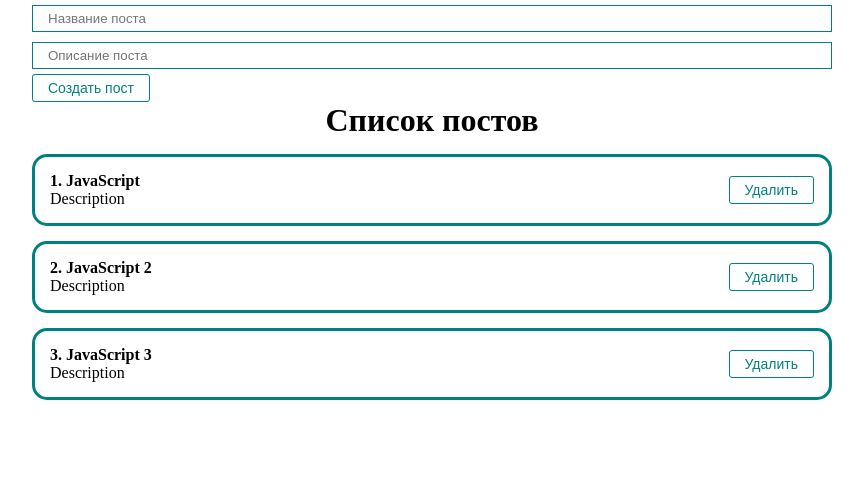
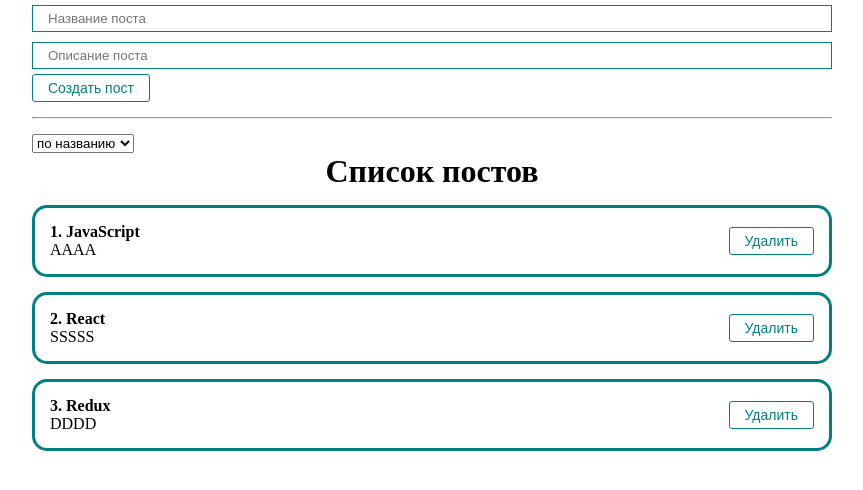
Before and after one commit to Alexander-Gladkikh/react_project, a React (Create React App) app: page /posts in a window 1280 px wide. Shown: the top 490 px of the page, without its empty margins (208-1071 px from the left). Built offline with nearby package versions, Linux system fonts and the light colour scheme.

Commit message:
create component MySelect

```diff
--- a/src/App.js
+++ b/src/App.js
@@ -1,16 +1,16 @@
 import React, {useRef, useState} from 'react'
-import PostItem from "./components/PostItem";
 import PostList from "./components/PostList";
-import MyButton from "./components/UI/button/MyButton";
-import MyInput from "./components/UI/input/MyInput";
 import PostForm from "./components/UI/PostForm";
+import MySelect from "./components/UI/select/MySelect";
 
 function App() {
     const [posts, setPosts] = useState([
-        {id: 1, title: 'JavaScript', body: 'Description'},
-        {id: 2, title: 'JavaScript 2', body: 'Description'},
-        {id: 3, title: 'JavaScript 3', body: 'Description'}
+        {id: 1, title: 'JavaScript', body: 'AAAA'},
+        {id: 2, title: 'React', body: 'SSSSS'},
+        {id: 3, title: 'Redux', body: 'DDDD'}
     ])
+
+    const [selectedSort, setSelectedSort] = useState()
 
     const create = (newPost) => {
         setPosts([...posts, newPost])
@@ -20,11 +20,30 @@
         setPosts(posts.filter(el => el.id !== post.id))
     }
 
+    const sortPost = (sort) => {
+        console.log(sort)
+        setSelectedSort(sort)
+        setPosts([...posts.sort((a,b) => a[sort].localeCompare(b[sort]))])
+    }
 
-    return (<div className="App">
+    return (
+        <div className="App">
         <PostForm create={create}/>
-        <PostList removePost={removePost} post={posts} title={'Список постов'}/>
-    </div>);
+        <hr style={{margin: '15px 0'}}/>
+        <MySelect
+            value={selectedSort}
+            onChange={sortPost}
+            defaultValue={'Сортировка'} options={[
+            {value: 'title', name: 'по названию'},
+            {value: 'body', name: 'по описанию'}
+        ]}/>
+            {posts.length
+                ? <PostList removePost={removePost} post={posts} title={'Список постов'}/>
+                : <h1 style={{textAlign: 'center'}}>Посты не найдены</h1>
+            }
+
+    </div>
+);
 }
 
 export default App;
--- /dev/null
+++ b/src/components/UI/select/MySelect.jsx
@@ -0,0 +1,15 @@
+import React from 'react';
+
+const MySelect = ({options, defaultValue, value, onChange}) => {
+    return (
+        <select
+        value={value}
+        onChange={event => onChange(event.target.value)}>
+            <option disabled value="defaultValue">{defaultValue}</option>
+            {options.map(option =>
+            <option key={option.value} value={option.value}>{option.name}</option>)}
+        </select>
+    );
+};
+
+export default MySelect;
```
